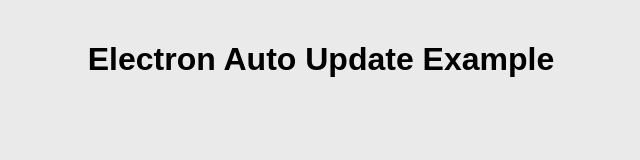
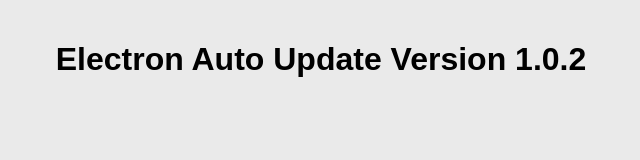
Before and after one commit to ankitmahnmims/electron-test, an Electron app: page index.html in a window 800 px wide. Shown: the whole page, without its empty margins (79-719 px from the left). Drawn offline with Linux system fonts and the light colour scheme; no server answers.

Commit message:
hello updated

```diff
--- a/index.html
+++ b/index.html
@@ -26,7 +26,7 @@
     </style>
 </head>
 <body>
-<h1>Electron Auto Update Example</h1>
+<h1>Electron Auto Update Version 1.0.2</h1>
 <p id="version"></p>
 <div id="notification" class="hidden">
     <p id="message"></p>
--- a/package.json
+++ b/package.json
@@ -1,6 +1,6 @@
 {
   "name": "electron-auto-update-example",
-  "version": "1.0.1",
+  "version": "1.0.2",
   "description": "",
   "main": "main.js",
   "repository": {
```
